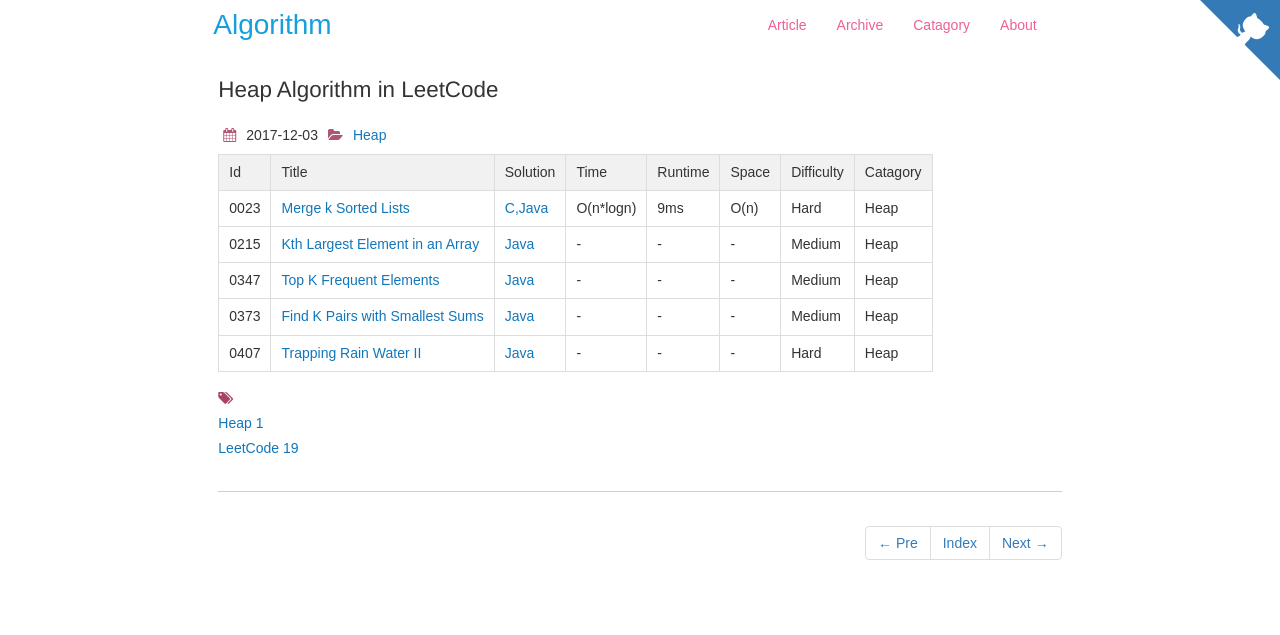
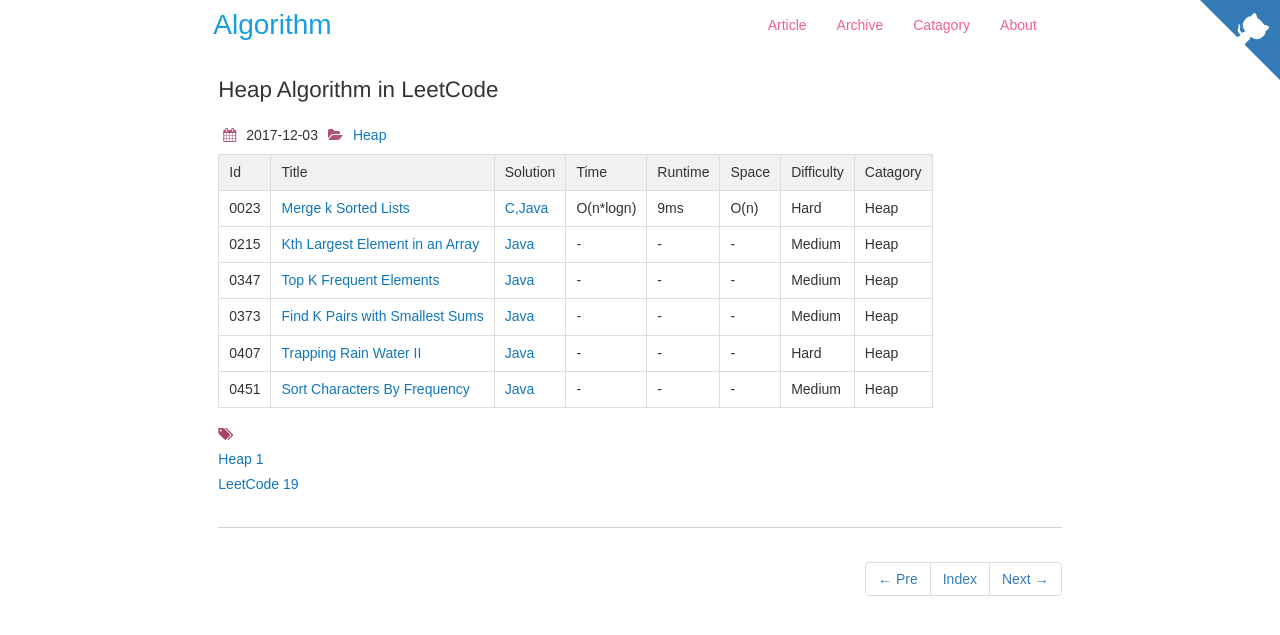
Before and after one commit to dunso/algorithm, a Jekyll site: the page built from docs/_posts/2017-12-03-Heap.md, in a window 1280 px wide. Shown: the top 635 px of the page. Built offline with Jekyll 4.4.1, drawn with Linux system fonts in a browser that asks for light colours; nearby versions of some CDN libraries.

Commit message:
Add index of LeetCode0451.java to docs

```diff
--- a/docs/_posts/2017-12-03-Heap.md
+++ b/docs/_posts/2017-12-03-Heap.md
@@ -17,3 +17,4 @@
 |0347|[Top K Frequent Elements](https://leetcode.com/problems/top-k-frequent-elements/) | [Java](https://e.srl/leetcode-347/)  |-|-|-| Medium |Heap|
 |0373|[Find K Pairs with Smallest Sums](https://leetcode.com/problems/find-k-pairs-with-smallest-sums/) | [Java](https://e.srl/leetcode-373/)  |-|-|-| Medium |Heap|
 |0407|[Trapping Rain Water II](https://leetcode.com/problems/trapping-rain-water-ii/) | [Java](https://e.srl/leetcode-407/)  |-|-|-| Hard |Heap|
+|0451|[Sort Characters By Frequency](https://leetcode.com/problems/sort-characters-by-frequency/) | [Java](https://e.srl/leetcode-451/)  |-|-|-| Medium |Heap|
```
